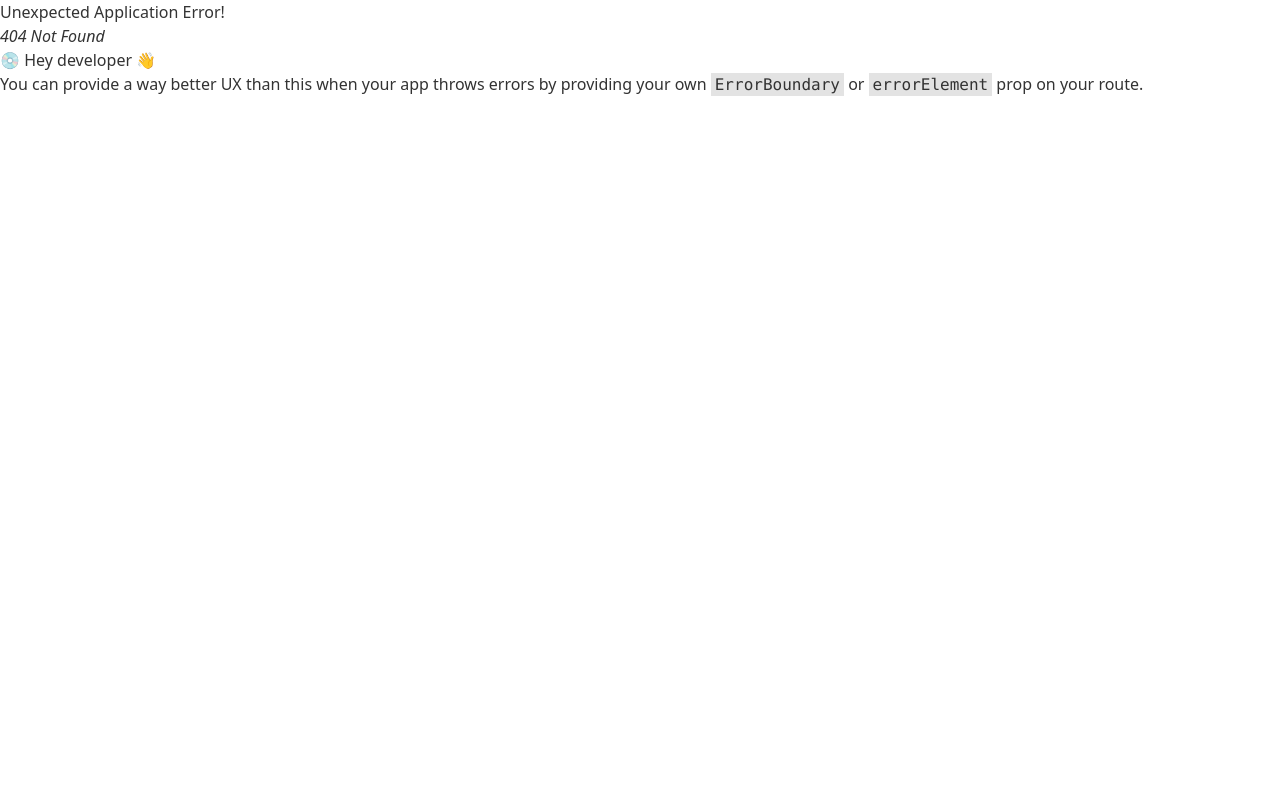
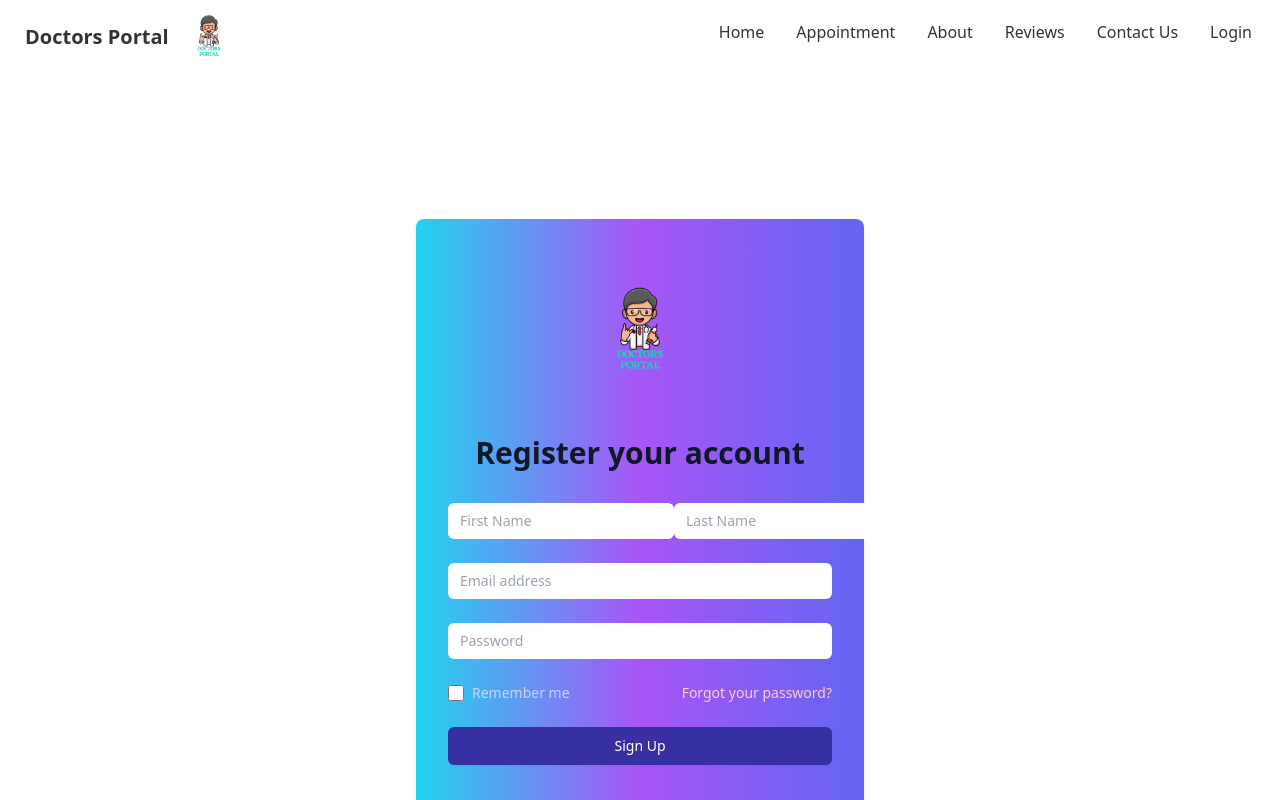
Before and after one commit to shahadat52/Doctors-Portal, a React (Create React App) app: page /signUp in a window 1280 px wide. Before the commit this address had no page. Shown: the top 800 px of the page. Built offline with nearby package versions, Linux system fonts and the light colour scheme.

Commit message:
signUp page added

```diff
--- /dev/null
+++ b/src/Pages/Home/SignUp/SignUp.jsx
@@ -0,0 +1,141 @@
+import React from 'react';
+import logo from '../../../assets/images/Doctor Logo.png'
+import { Link } from 'react-router-dom';
+import { useForm } from "react-hook-form";
+
+const SignUp = () => {
+    const { register, handleSubmit, formState: { errors } } = useForm();
+    const onSubmit = data => {
+        console.log(data);
+
+
+    }
+    return (
+        <div className="min-h-screen flex items-center justify-center  py-12 px-4 sm:px-6 lg:px-8">
+            <div className="max-w-md w-full bg-gradient-to-r from-cyan-400 via-purple-500 to-indigo-500 rounded-lg shadow-md p-8">
+                <div className="text-center">
+                    <img
+                        className="mx-auto h-40 w-auto"
+                        src={logo}
+                        alt="Logo"
+                    />
+                    <h2 className="mt-6 text-center text-3xl font-extrabold text-gray-900">
+                        Register your account
+                    </h2>
+                </div>
+                <form className="mt-8 space-y-6" onSubmit={handleSubmit(onSubmit)}>
+
+                    <div className='flex justify-between'>
+                        <div>
+                            <input
+                                type="text"
+                                {...register('FName', {
+                                    required: 'First Name is required',
+                                    pattern: {
+                                        message: 'Enter Your Name',
+                                    },
+                                })}
+                                className={`${errors.FName ? 'border-red-500' : 'border-gray-300'
+                                    } appearance-none block  px-3 py-2 rounded-md placeholder-gray-400 focus:outline-none focus:ring-2 focus:ring-offset-2 focus:ring-indigo-500 sm:text-sm`}
+                                placeholder="First Name"
+                            />
+                            {errors.FName && (
+                                <p className="mt-2 text-sm text-gray-100 bg-red-500 rounded py-1 text-center mr-5 "> {errors.FName.message}</p>
+                            )}
+                        </div>
+                        <div>
+                            <input
+                                type="text"
+                                {...register('LName', {
+                                    required: 'Last Name is required',
+                                    pattern: {
+
+                                        message: 'Last Name',
+                                    },
+                                })}
+                                className={`${errors.LName ? 'border-red-500' : 'border-gray-300'
+                                    } appearance-none block  px-3 py-2 rounded-md placeholder-gray-400 focus:outline-none focus:ring-2 focus:ring-offset-2 focus:ring-indigo-500 sm:text-sm`}
+                                placeholder="Last Name"
+                            />
+                            {errors.LName && (
+                                <p className="mt-2 text-sm text-gray-100 bg-red-500 rounded py-1 text-center mr-5">{errors.LName.message}</p>
+                            )}
+                        </div>
+                    </div>
+                    <div>
+                        <input
+                            type="email"
+                            {...register('email', {
+                                required: 'Email is required',
+                                pattern: {
+                                    value: /^[A-Z0-9._%+-]+@[A-Z0-9.-]+\.[A-Z]{2,}$/i,
+                                    message: 'Invalid email address',
+                                },
+                            })}
+                            className={`${errors.email ? 'border-red-500' : 'border-gray-300'
+                                } appearance-none block w-full px-3 py-2 rounded-md placeholder-gray-400 focus:outline-none focus:ring-2 focus:ring-offset-2 focus:ring-indigo-500 sm:text-sm`}
+                            placeholder="Email address"
+                        />
+                        {errors.email && (
+                            <p className="mt-2 text-sm text-gray-100 bg-red-500 rounded py-1 text-center w-1/2">{errors.email.message}</p>
+                        )}
+                    </div>
+                    <div className="mt-4">
+                        <input
+                            type="password"
+                            {...register('password', {
+                                required: 'Password is required',
+                                minLength: {
+                                    value: 6,
+                                    message: 'Password must be at least 6 characters',
+                                },
+                            })}
+                            className={`${errors.password ? 'border-red-500' : 'border-gray-300'
+                                } appearance-none block w-full px-3 py-2 rounded-md placeholder-gray-400 focus:outline-none focus:ring-2 focus:ring-offset-2 focus:ring-indigo-500 sm:text-sm`}
+                            placeholder="Password"
+                        />
+                        {errors.password && (
+                            <p className="mt-2 text-sm text-gray-100 bg-red-500 rounded py-1  text-center w-1/2">
+                                {errors.password.message}
+                            </p>
+                        )}
+                    </div>
+                    <div className="flex items-center justify-between mt-4">
+                        <div className="flex items-center">
+                            <input
+                                id="remember_me"
+                                type="checkbox"
+                                className="h-4 w-4 text-indigo-600 focus:ring-indigo-500 border-gray-300 rounded"
+                                {...register('rememberMe')}
+                            />
+                            <label htmlFor="remember_me" className="ml-2 block text-sm text-indigo-200">
+                                Remember me
+                            </label>
+                        </div>
+                        <div className="text-sm">
+                            <Link href="#" className="font-medium text-red-200 hover:text-gray-100">
+                                Forgot your password?
+                            </Link>
+                        </div>
+                    </div>
+                    <div className="mt-4">
+                        <button
+                            type="submit"
+                            className="w-full py-2 px-4 border border-transparent rounded-md shadow-sm text-sm font-medium text-white bg-indigo-800 hover:bg-indigo-500 focus:outline-none focus:ring-2 focus:ring-offset-2 focus:ring-indigo-500"
+                        >
+                            Sign Up
+                        </button>
+                        <p className='text-center text-xs'> <Link href="#" className="font-medium text-red-200 hover:text-gray-200">
+
+                        </Link> </p>
+                    </div>
+                    <div className='mb-[-500px]'>
+
+                    </div>
+                </form>
+            </div>
+        </div>
+    );
+};
+
+export default SignUp;
--- a/src/Routers/Routers/Router.jsx
+++ b/src/Routers/Routers/Router.jsx
@@ -3,6 +3,7 @@ import Main from "../../Layout/Main";
 import Home from "../../Pages/Home/Home";
 import Login from "../../Pages/Shared/Navbar/Login";
 import Appointment from "../../Pages/Appointment/Appointment/Appointment";
+import SignUp from "../../Pages/Home/SignUp/SignUp";
 
 export const router = createBrowserRouter([
     {
@@ -18,6 +19,10 @@ export const router = createBrowserRouter([
                 element: <Login></Login>
             },
             {
+                path: '/signUp',
+                element: <SignUp></SignUp>
+            },
+            {
                 path: '/appointment',
                 element: <Appointment></Appointment>
             }
```
